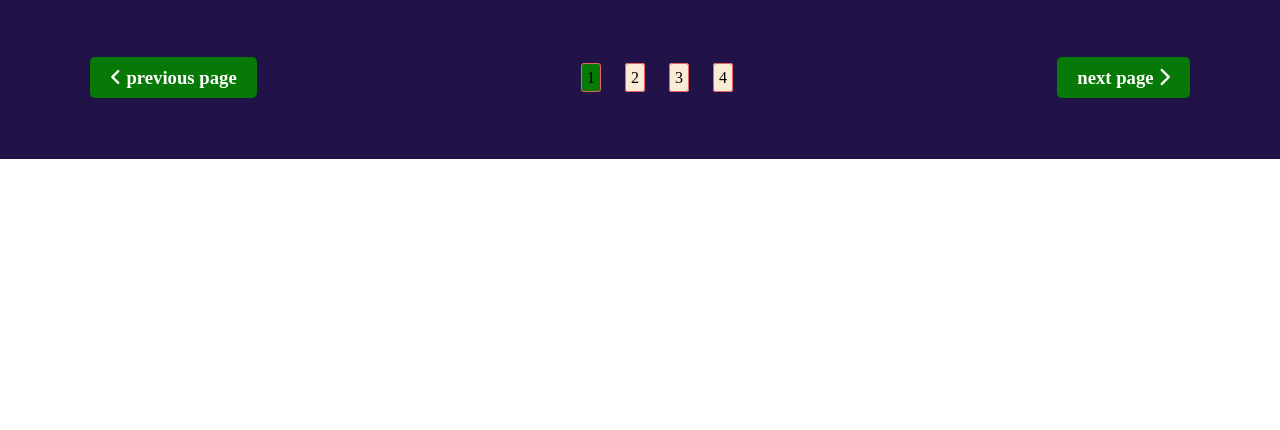
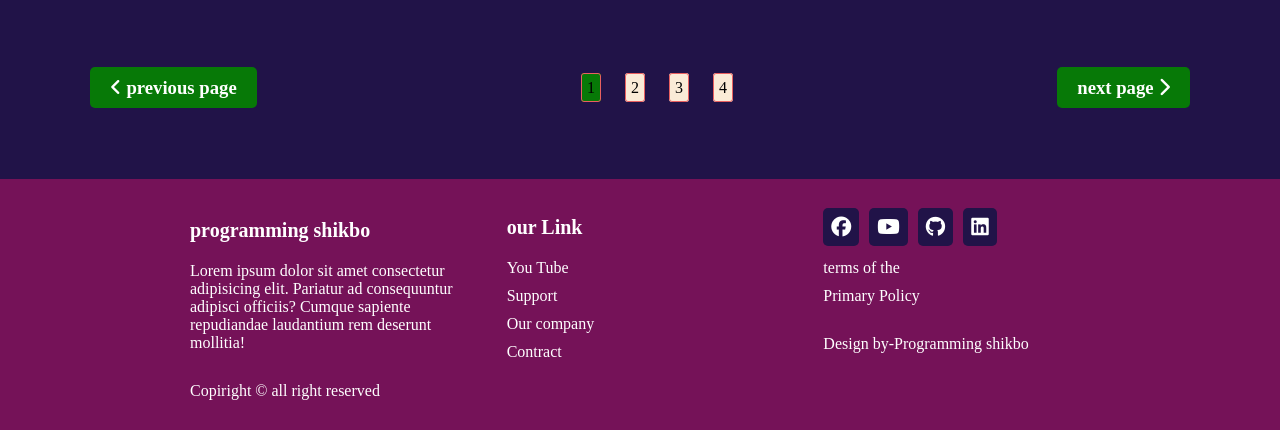
Before and after one commit to samir-babu/multipage-website, a plain HTML site: page index.html in a window 1280 px wide. Shown: the part 1807-2237 px from the top of the page. Before the commit the page ends 1966 px from the top, so only its background shows below. Drawn offline with Linux system fonts and the light colour scheme.

Commit message:
footer section has been added

```diff
--- a/index.html
+++ b/index.html
@@ -164,6 +164,36 @@
                 </div>
            </div>
       </main>
+      <!-- footer section start -->
+       <footer>
+         <div id="footerr-container">
+            <div class="footer-first-item">
+                      <h3> programming shikbo</h3>
+                      <p>Lorem ipsum dolor sit amet consectetur adipisicing elit. Pariatur ad consequuntur adipisci officiis? Cumque sapiente repudiandae laudantium rem deserunt mollitia!</p>
+                      <p>Copiright &copy all right reserved</p>
+            </div>
+            <div class="footer-second-item">
+                     <h3>our Link</h3>
+                     <p><a href="">You Tube</a></p>
+                     <p><a href="">Support</a></p>
+                     <p><a href="">Our company</a></p>
+                     <p><a href="">Contract</a></p>
+            </div>
+            <div class="footer-third-item">
+                  <div>
+                     <a href=""><i class="fa-brands fa-facebook"></i></a>
+                     <a href=""><i class="fa-brands fa-youtube"></i></a>
+                     <a href=""><i class="fa-brands fa-github"></i></a>
+                     <a href=""><i class="fa-brands fa-linkedin"></i></a>
+                  </div>
+                  <p>terms of the</p>
+                  <p>Primary Policy</p>
+                  <p>Design by-Programming shikbo</p>
+
+            </div>
+
+         </div>
+       </footer>
 
 </body>
 </html>
--- a/style.css
+++ b/style.css
@@ -72,7 +72,8 @@ header{
 }
 main{
     background-color:#211348 ;
-    padding: 20px;
+    padding: 30px;
+
 }
 #main-section{
     width: 1100px;
@@ -165,3 +166,55 @@ main{
 #previous-next-parent div a:first-child{
     background-color: rgb(7, 121, 7) ;
 }
+/* footer section  */
+footer{
+    background-color: rgb(117, 18, 88);
+    color: white;
+}
+#footerr-container{
+    width: 900px;
+    margin:  0 auto;
+    display: grid;
+    grid-template-columns: repeat(3,1fr);
+    justify-content: space-between;
+    grid-gap:50px;
+}
+.footer-first-item h3{
+    font-size: 20px;
+    padding: 20px 0px;
+    margin-top: 20px;
+}
+.footer-first-item:first-child p{
+    margin-bottom: 30px;
+}
+.footer-second-item h3{
+    font-size: 20px;
+    margin-top: 17px;
+    padding: 20px 0px;
+}
+.footer-second-item a{
+    text-decoration: none;
+    color: white;
+}
+.footer-second-item p{
+    margin-bottom: 10px;
+}
+.footer-third-item div{
+    font-size: 20px;
+    margin-top: 17px;
+    padding:20px 0px;
+}
+.footer-third-item div a{
+    color: white;
+    text-decoration: none;
+    margin-right: 5px;
+    background-color: #211348;
+    padding: 8px;
+    border-radius: 5px;
+}
+   .footer-third-item p{
+    margin-bottom: 10px;
+   }
+   .footer-third-item p:nth-child(4){
+    margin-top: 30px;
+   }
```
